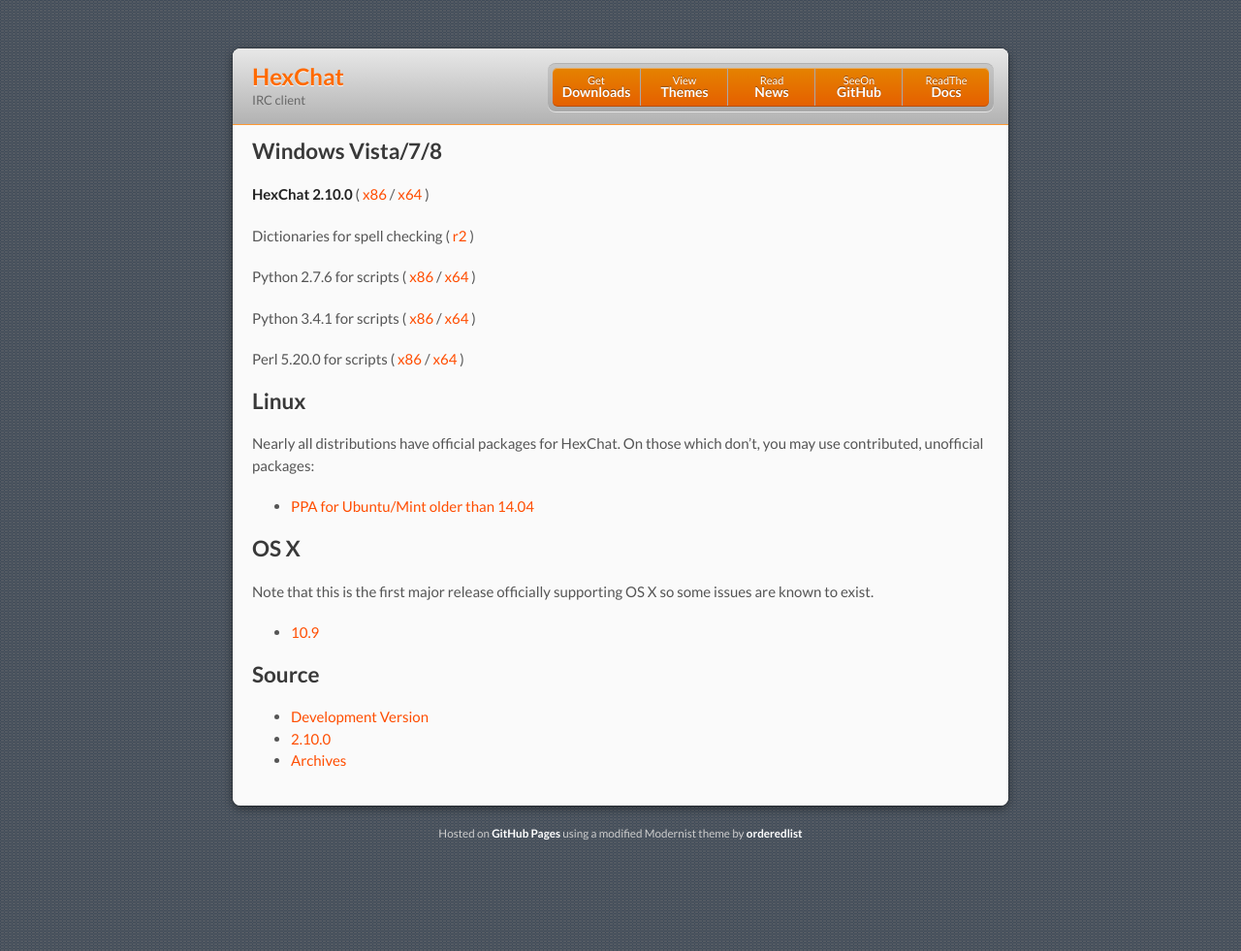
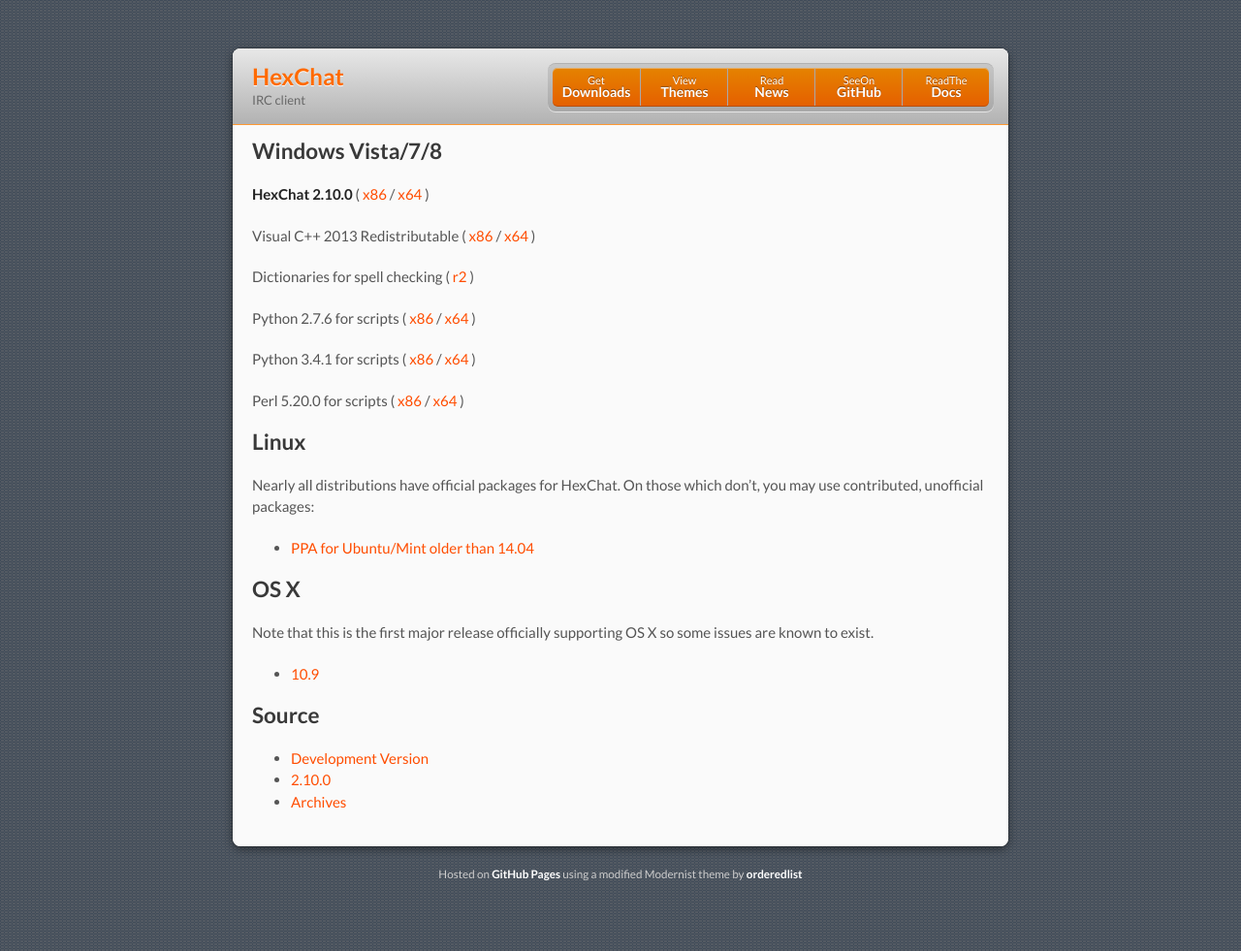
Before and after one commit to hexchat/hexchat.github.com, a Jekyll site: the page built from downloads.md, in a window 1280 px wide. Shown: the whole page at 97% size. Built offline with Jekyll 4.4.1, drawn with Linux system fonts in a browser that asks for light colours.

Commit message:
Update downloads.md

```diff
--- a/downloads.md
+++ b/downloads.md
@@ -5,6 +5,8 @@
 
 ## Windows Vista/7/8
 **HexChat {{ site.version }}** ( [x86]({{ site.dl_url }}/hexchat/HexChat%20{{ site.version }}%20x86.exe) / [x64]({{ site.dl_url }}/hexchat/HexChat%20{{ site.version }}%20x64.exe) )
+
+Visual C++ 2013 Redistributable ( [x86]({{ site.dl_url }}/misc/vcredist_2013_x86.exe) / [x64]({{ site.dl_url }}/misc/vcredist_2013_x64.exe) )
 
 Dictionaries for spell checking ( [r2]({{ site.dl_url }}/hexchat/HexChat%20Spelling%20Dictionaries%20r2.exe) )
 
```
